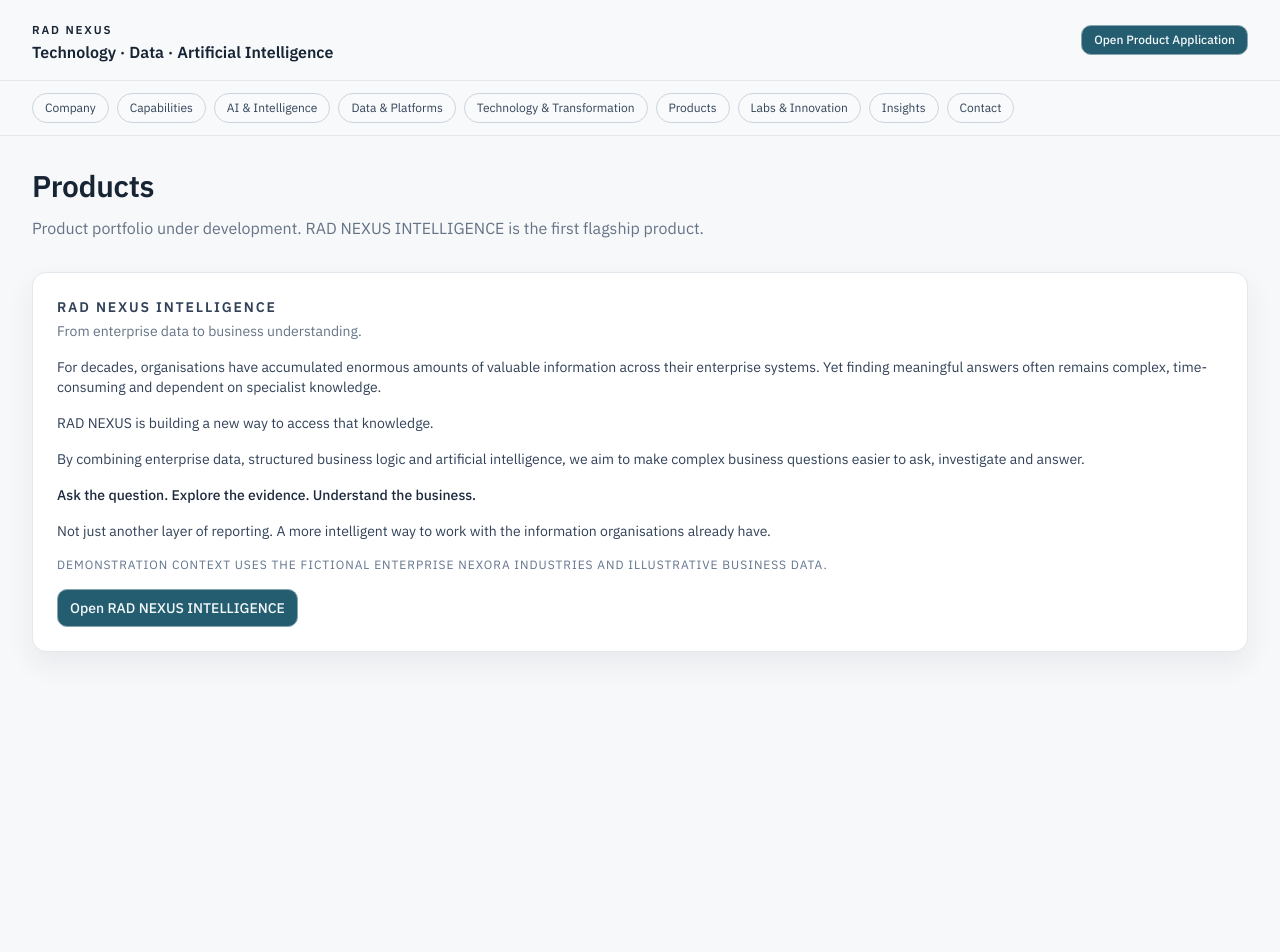
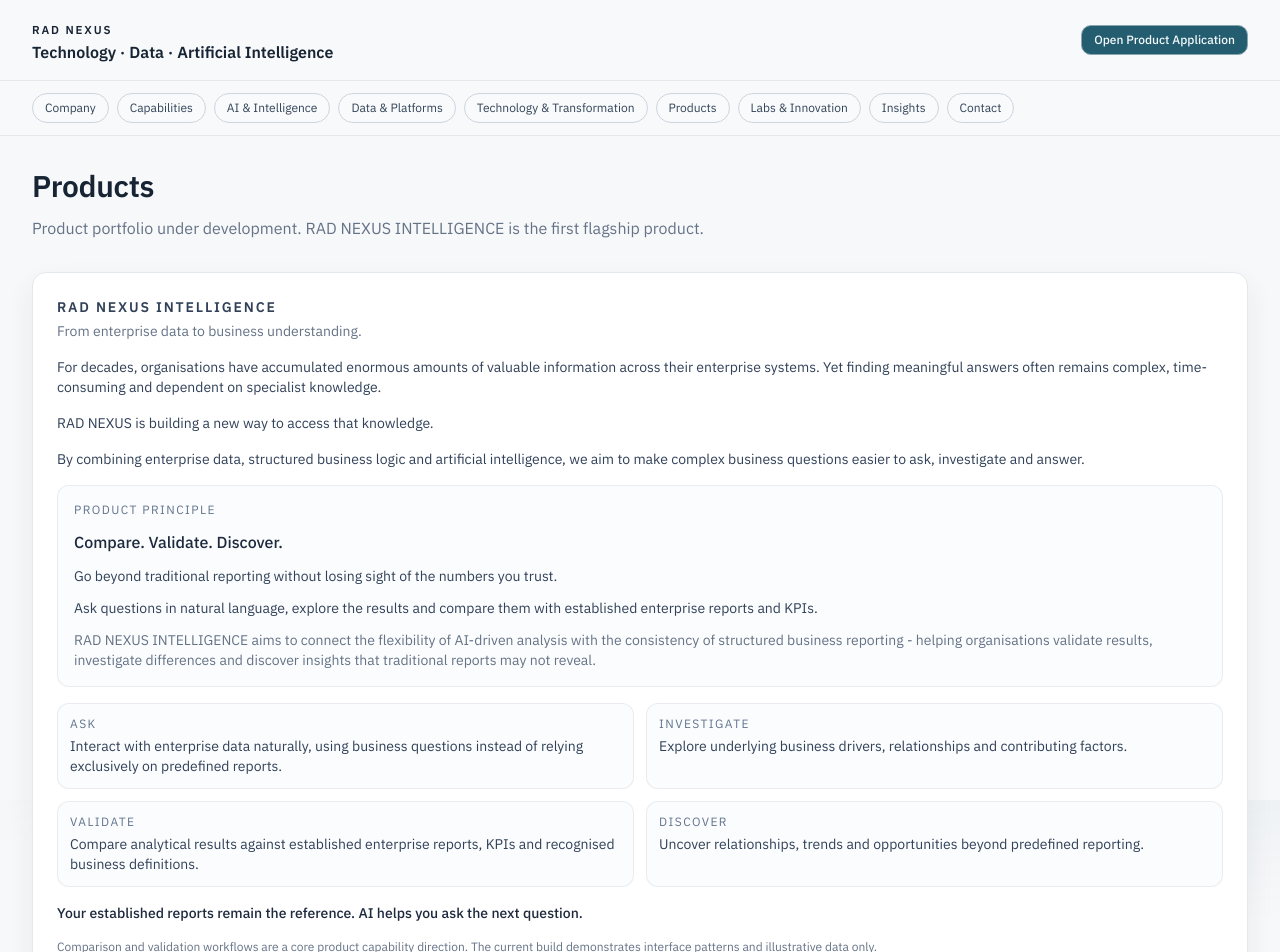
Before and after one commit to RubenDuijn/RadNexus, a Next.js app in the folder frontend/: page /products in a window 1280 px wide. Shown: the top 952 px of the page. Before the commit the page ends 800 px from the top, so only its background shows below. Built offline with nearby package versions, Linux system fonts and the light colour scheme.

Commit message:
Add report comparison and validation messaging

```diff
--- a/frontend/src/app/products/page.tsx
+++ b/frontend/src/app/products/page.tsx
@@ -2,6 +2,27 @@ import Link from "next/link";
 
 import { CorporateShell } from "@/components/layout/corporate-shell";
 import { Panel } from "@/components/ui/panel";
+
+const productPrinciples = [
+  {
+    title: "Ask",
+    detail:
+      "Interact with enterprise data naturally, using business questions instead of relying exclusively on predefined reports.",
+  },
+  {
+    title: "Investigate",
+    detail: "Explore underlying business drivers, relationships and contributing factors.",
+  },
+  {
+    title: "Validate",
+    detail:
+      "Compare analytical results against established enterprise reports, KPIs and recognised business definitions.",
+  },
+  {
+    title: "Discover",
+    detail: "Uncover relationships, trends and opportunities beyond predefined reporting.",
+  },
+];
 
 export default function ProductsPage() {
   return (
@@ -25,6 +46,37 @@ export default function ProductsPage() {
               By combining enterprise data, structured business logic and artificial intelligence, we aim to make complex
               business questions easier to ask, investigate and answer.
             </p>
+            <div className="rn-card-soft space-y-3 p-4">
+              <p className="text-xs uppercase tracking-[0.12em] text-slate-500">Product principle</p>
+              <p className="text-base font-medium text-slate-800">Compare. Validate. Discover.</p>
+              <p>
+                Go beyond traditional reporting without losing sight of the numbers you trust.
+              </p>
+              <p>
+                Ask questions in natural language, explore the results and compare them with established enterprise reports
+                and KPIs.
+              </p>
+              <p className="text-sm rn-muted">
+                RAD NEXUS INTELLIGENCE aims to connect the flexibility of AI-driven analysis with the consistency of
+                structured business reporting - helping organisations validate results, investigate differences and
+                discover insights that traditional reports may not reveal.
+              </p>
+            </div>
+            <div className="grid gap-3 md:grid-cols-2">
+              {productPrinciples.map((principle) => (
+                <article key={principle.title} className="rn-card-soft p-3">
+                  <p className="text-xs uppercase tracking-[0.12em] text-slate-500">{principle.title}</p>
+                  <p className="mt-1 text-sm text-slate-700">{principle.detail}</p>
+                </article>
+              ))}
+            </div>
+            <p className="text-sm font-medium text-slate-800">
+              Your established reports remain the reference. AI helps you ask the next question.
+            </p>
+            <p className="text-xs rn-muted">
+              Comparison and validation workflows are a core product capability direction. The current build demonstrates
+              interface patterns and illustrative data only.
+            </p>
             <p className="font-medium text-slate-800">Ask the question. Explore the evidence. Understand the business.</p>
             <p>
               Not just another layer of reporting. A more intelligent way to work with the information organisations already have.
```
